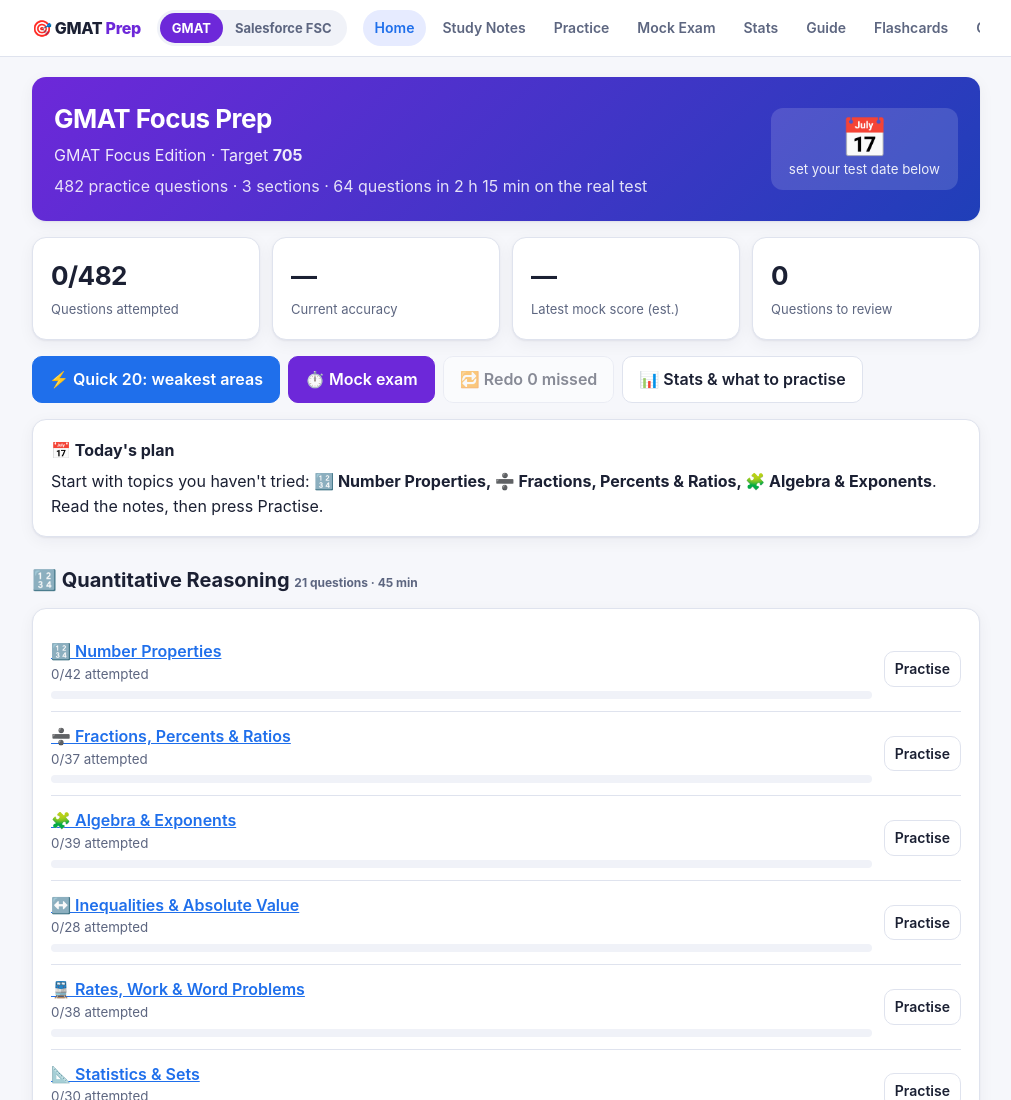
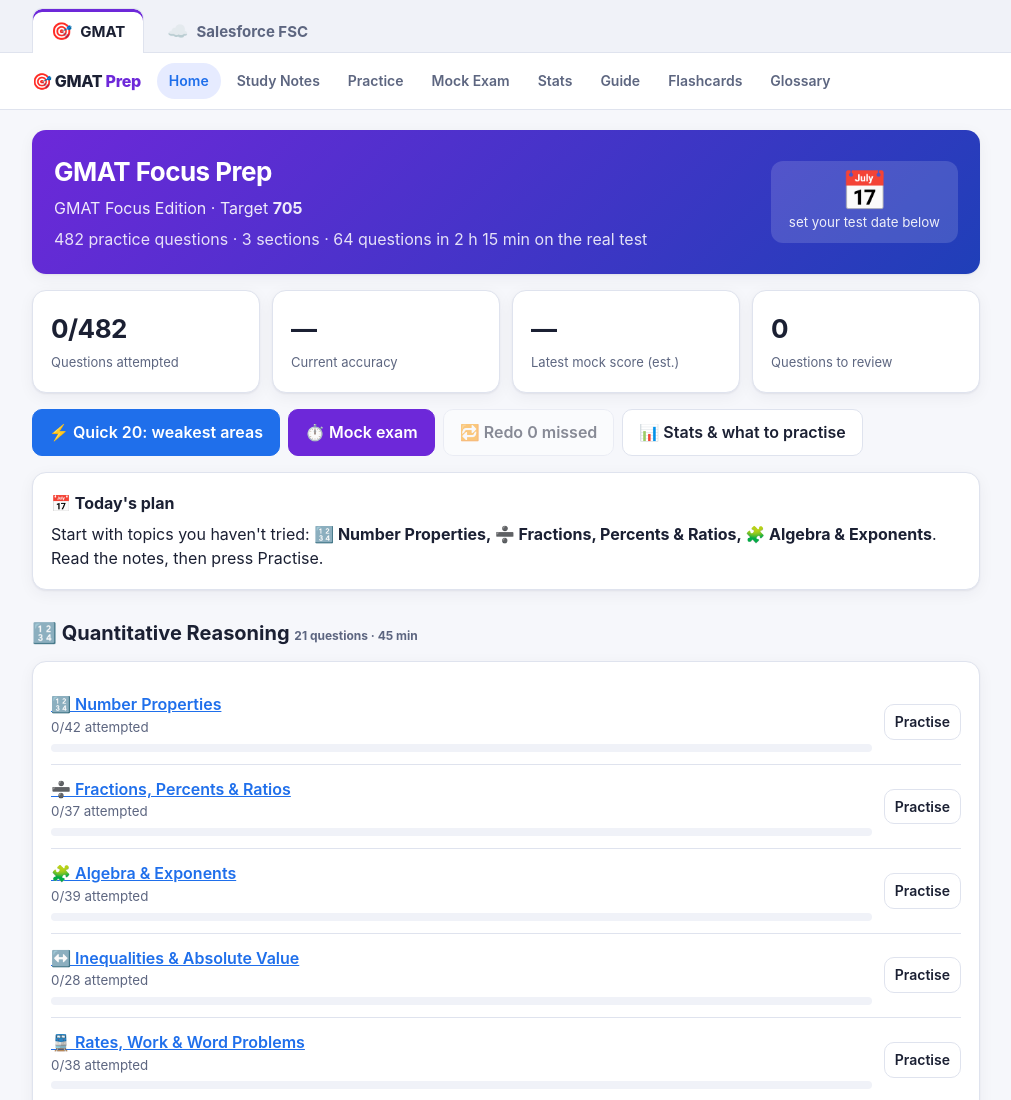
Before and after one commit to Jordan-Hum/gmat-study-2, a plain HTML site: page index.html in a window 1280 px wide. Shown: the top 1100 px of the page, without its empty margins (134-1145 px from the left). Drawn offline with Linux system fonts and the light colour scheme.

Commit message:
Switch between GMAT and Salesforce FSC with tabs
Replace the small header switch with a tab bar across the top of both
pages: a GMAT tab and a Salesforce FSC tab, with the active one
highlighted.

Co-Authored-By: Claude Opus 5.5 <noreply@anthropic.com>
Claude-Session: https://claude.ai/code/session_014zvrc6sTGmb8CVrKVz9GoU

```diff
--- a/css/style.css
+++ b/css/style.css
@@ -344,13 +344,21 @@ select.dd.wrong { border-color: var(--bad); background: var(--bad-soft); }
 optgroup { font-weight: 700; }
 .slow { color: var(--bad); font-weight: 700; }
 
-/* Exam switch (GMAT / Salesforce FSC) */
-.track a {
-  padding: 5px 12px; border-radius: 999px; text-decoration: none;
-  font-weight: 700; font-size: 13px; color: var(--muted); white-space: nowrap;
+/* Exam tabs (GMAT / Salesforce FSC) */
+.exam-tabs { background: var(--surface-2); border-bottom: 1px solid var(--border); }
+.exam-tabs-inner { max-width: 980px; margin: 0 auto; padding: 8px 16px 0; display: flex; gap: 4px; }
+.exam-tab {
+  display: inline-flex; align-items: center; gap: 8px; padding: 9px 18px; margin-bottom: -1px;
+  border: 1px solid transparent; border-bottom: none; border-radius: 10px 10px 0 0;
+  text-decoration: none; font-weight: 700; font-size: 15px; color: var(--muted); white-space: nowrap;
 }
-.track a:hover { color: var(--text); }
-.track a.on { background: var(--accent); color: #fff; }
+.exam-tab:hover { color: var(--text); background: var(--surface); }
+.exam-tab.on {
+  background: var(--surface); color: var(--text); border-color: var(--border);
+  box-shadow: inset 0 3px 0 var(--accent);
+}
+.exam-tab .ic { font-size: 17px; }
+@media (max-width: 760px) { .exam-tab { flex: 1; justify-content: center; padding: 9px 10px; } }
 .ok-txt { color: var(--good); }
 .warn-txt { color: var(--warn); }
 .bad-txt { color: var(--bad); }
--- a/index.html
+++ b/index.html
@@ -11,9 +11,14 @@
 </head>
 <body>
   <header class="topbar">
+    <nav class="exam-tabs" aria-label="Exams">
+      <div class="exam-tabs-inner">
+        <a href="./" class="exam-tab on" aria-current="page"><span class="ic">🎯</span>GMAT</a>
+        <a href="fsc.html" class="exam-tab"><span class="ic">☁️</span>Salesforce FSC</a>
+      </div>
+    </nav>
     <div class="topbar-inner">
       <a class="brand" href="#/">🎯 GMAT <span>Prep</span></a>
-      <nav class="track" aria-label="Exam"><a href="./" class="on" aria-current="page">GMAT</a><a href="fsc.html">Salesforce FSC</a></nav>
       <nav class="nav" id="nav">
         <a href="#/" data-r="home">Home</a>
         <a href="#/notes" data-r="notes">Study Notes</a>
```
Also changed, not shown: fsc.html (+6 -1 lines).
